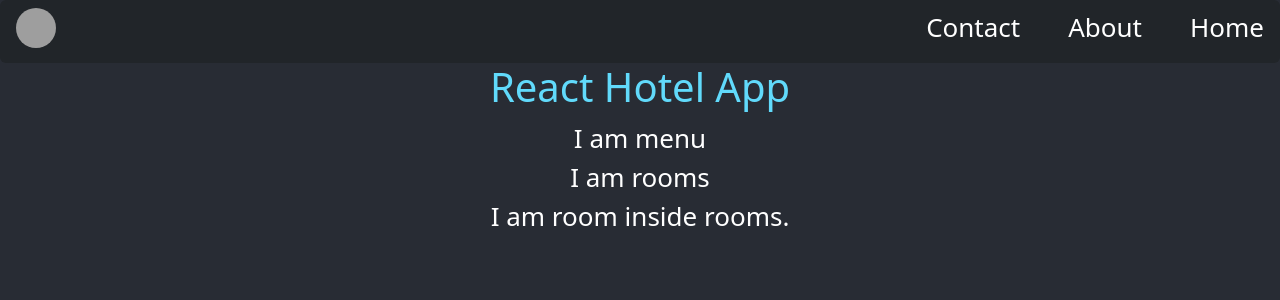
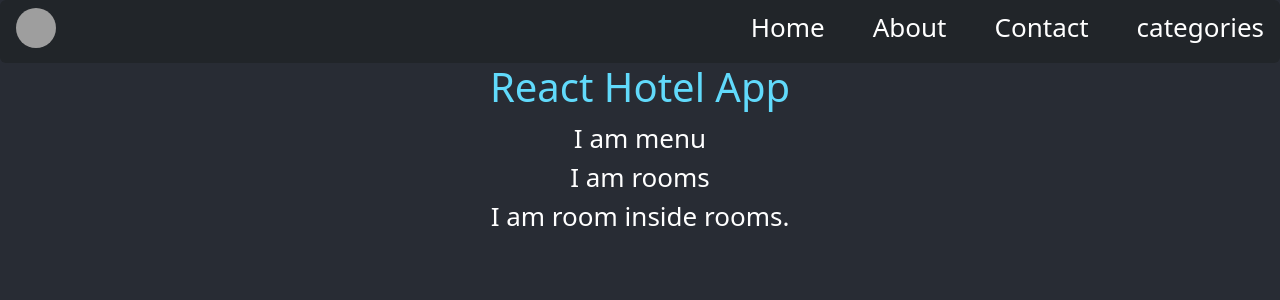
Before and after one commit to DilsherB/react-hotel-web, a React (Create React App) app: page / in a window 1280 px wide. Shown: the top 300 px of the page. Built offline with nearby package versions, Linux system fonts and the light colour scheme; grey boxes are pictures that could not be loaded.

Commit message:
menu bar enhanced

```diff
--- a/src/navbar.js
+++ b/src/navbar.js
@@ -4,11 +4,13 @@ const menuItems = {
   home: "Home",
   about: "About",
   contact: "Contact",
+  categories: "categories"
 };
 // Navbar component
 const Navbar = () => {
   return (
     <div className="d-inline-flex bg-dark px-3 rounded w-100 fix-top">
+      <a href="#home">
         <img
           src="https://img.freepik.com/premium-vector/hotel-logo-simple-illustration_434503-736.jpg?w=200"
           alt="Logo"
@@ -16,7 +18,8 @@ const Navbar = () => {
           height={40}
           className="rounded-circle mt-2"
         />
-      <ul className="d-flex flex-row-reverse gap-5 w-100 mt-2">
+      </a>
+      <ul className="d-flex justify-content-end gap-5 w-100 mt-2">
         {Object.keys(menuItems).map((item) => (
           <li key={item} className="list-group-item">
             <a href={`#${item}`} className="text-decoration-none text-white">{menuItems[item]}</a>
```
Lines whose indentation alone changed are shown as unchanged.
